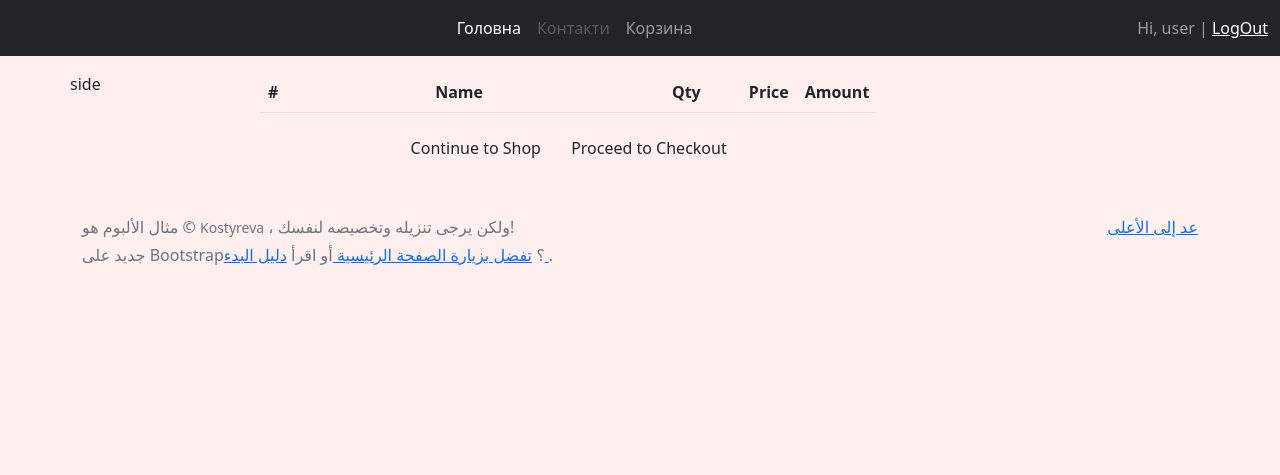
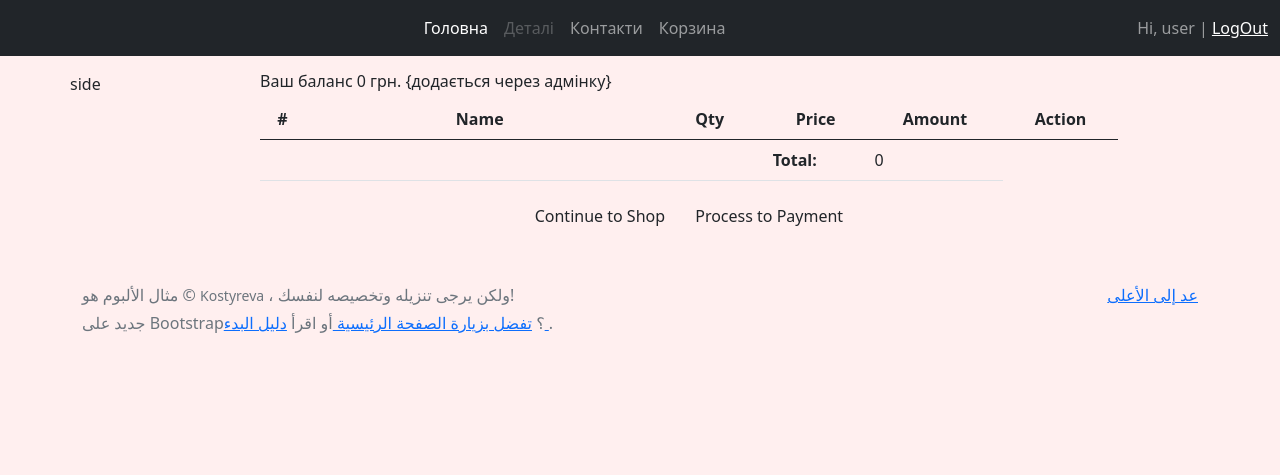
Before and after one commit to Vitalikys/web_store, a Django app: page /cart/ in a window 1280 px wide. Shown: the top 475 px of the page. Run offline with Django 4.2, Linux system fonts and the light colour scheme; a user stored in the database is signed in; data comes from the database, SQL or seed files in the repository; both versions use the stored data as it was after the commit; lists and menus that the app fills with data are empty; parts of the project's set-up code (start-up, migrations or seed data) failed here and were passed over; some libraries are stand-ins or nearby versions.

Commit message:
creating cart

```diff
--- a/shop/models.py
+++ b/shop/models.py
@@ -2,7 +2,7 @@ from decimal import Decimal
 
 from django.contrib.auth.models import User
 from django.contrib.contenttypes.fields import GenericRelation
-from django.db import models
+from django.db import models, transaction
 
 # Create your models here.
 from django.db.models import Sum
@@ -145,6 +145,7 @@ class Order(models.Model):
         if items and self.status == Order.STATUS_CART:
             self.status = Order.STATUS_WAITING_FOR_PAYMENT
             self.save()
+            auto_payment_unpaid_orders(self.user)
 
 
 '''
@@ -158,6 +159,7 @@ class OrderItem(models.Model):
     price = models.DecimalField(max_digits=20, decimal_places=2)
     discount = models.DecimalField(max_digits=20, decimal_places=2, default=0)
 
+    # objects = models.Manager() якщо помилка нема objects
     class Meta:
         ordering = ['pk']
 
@@ -168,7 +170,22 @@ class OrderItem(models.Model):
     def amount(self):
         return self.quantity * (self.price - self.discount)
 
+    def remove(self, book):
+        book_id = str(book.id)
+        if book_id in self.product:
+            del self.product[book_id]
+            self.save()
 
+@transaction.atomic() # контроль щоб все пройшло або нічого
+def auto_payment_unpaid_orders(user: User):
+    unpaid_orders = Order.objects.filter(user = user, status=Order.STATUS_WAITING_FOR_PAYMENT)
+    for order in unpaid_orders:
+        if Payment.get_balance(user) < order.amount:
+            break
+        order.payment = Payment.objects.all().last()
+        order.status = Order.STATUS_PAID
+        order.save()
+        Payment.objects.create(user=user, amount=-order.amount)
 @receiver(post_save, sender=OrderItem)
 def recalculate_order_amount_after_save(sender, instance, **kwargs):
     order = instance.order
@@ -181,3 +198,8 @@ def recalculate_order_amount_after_delete(sender, instance, **kwargs):
     order = instance.order
     order.amount = order.get_amount()
     order.delete()
+
+@receiver(post_delete, sender=Payment)
+def auto_pay(sender, instance, **kwargs):
+    user = instance.user
+    auto_payment_unpaid_orders(user)
--- a/shop/templates/shop/cart.html
+++ b/shop/templates/shop/cart.html
@@ -2,7 +2,8 @@
 
 {% block card_items_container %}
     <div class="row">
-        <div class="col-sm-8">
+        <div class="col-sm-11">
+            <h6>Ваш баланс {{ my_balance }} грн. {додається через адмінку}</h6>
             <div class="cart_info">
                 <table class="table table-hover">
                     <thead class="text-center">
@@ -12,6 +13,7 @@
                         <th scope="col" style="width: 110px">Qty</th>
                         <th scope="col">Price</th>
                         <th scope="col">Amount</th>
+                        <th>Action</th>
                     </tr>
                     </thead>
                     {% for item in items %}
@@ -23,19 +25,32 @@
                                                              style="width: 50px"></td>
                             <td> {{ item.price }} </td>
                             <td>  {{ item.amount }}</td>
+                            <td>
+                                <form method="post" action="{% url 'cart_delete_item' item.pk %}">
+                                    {% csrf_token %}
+                                    <button type="submit" style="color: blue"><u>delete</u></button>
+                                </form>
+                            </td>
+                            <td><a href="{% url 'cart_delete_item_2' item.pk %}" class="btn btn-danger"><i
+                                    class="fa fa-trash-o">X</i></a></td>
                         </tr>
+                    {% endfor %}
 
-                    {% endfor %}
+                    <tr>
+                        <td></td>
+                        <td></td>
+                        <td></td>
+                        <td><b>Total: </b></td>
+                        <td>{{ cart.amount }}</td>
+                    </tr>
                     </tbody>
                 </table>
+
                 <div class="continue_or_next text-center">
-                    <a href="" class="btn _to_shope">Continue to Shop</a>
-                    <a href="" class="btn _to_continue">Proceed to Checkout</a>
+                    <a href="{% url 'list_items' %}" class="btn _to_shope">Continue to Shop</a>
+                    <a href="{% url 'make_order' %}" class="btn _to_continue">Process to Payment</a>
                 </div>
             </div>
         </div>
-        <div class="col-sm-4" id="abc">
-
-        </div>
     </div>
 {% endblock %}
--- a/shop/templates/shop/list_items.html
+++ b/shop/templates/shop/list_items.html
@@ -28,12 +28,13 @@
                                     {% endif %}
                                 </div>
                             </div>
+                        <h5>Ціна:{{ book.price }}грн.</h5>
                             <p class="card-text">{{ book.description |truncatewords:20}} This content is a little bit longer.</p>
                             <form method="post" action="{% url 'add_item_to_cart' book.pk %}">
                                 {% csrf_token %}
 
                                 <label class="form-label" for="id_quantity">кількість:</label>
-                                <input style="size: 20px" type="number" name="quantity" value="1" min="1" required id="id_quantity">
+                                <input style="width: 55px" type="number" name="quantity" value="1" min="1" required id="id_quantity">
 
                                 <div class="d-flex justify-content-between align-items-center">
                                     <div class="btn-group">
--- a/shop/urls.py
+++ b/shop/urls.py
@@ -9,6 +9,9 @@ urlpatterns = [
     path('detail/<int:pk>/', BookDetail.as_view(), name='book_detail_url'),
     path('cart/', views.cart_view, name='cart_url'),
     path('add-item-to-cart/<int:pk>', views.add_item_to_cart, name = 'add_item_to_cart'),
-
+    path('abot/', about , name = 'about_url'),
+    path('delete_item/<int:pk>', views.CartDeleteItem.as_view(), name='cart_delete_item'),
+    path('delete_item_2/<int:pk>', cart_remove, name='cart_delete_item_2'),
+    path('make-order/', views.make_order, name='make_order'),
 
 ]
--- a/shop/views.py
+++ b/shop/views.py
@@ -27,9 +27,11 @@ class BookDetail(HitCountDetailView):
 
 @login_required(login_url=reverse_lazy('login'))
 def cart_view(request):
+    my_balance  = Payment.get_balance(request.user)
     cart = Order.get_cart(request.user)
     items = cart.orderitem_set.all()
     context = {
+        'my_balance':my_balance,
         'cart': cart,
         'items': items,
     }
@@ -49,19 +51,40 @@ def add_item_to_cart(request, pk):
                                           quantity=quantity,
                                           price=product.price)
                 cart.save()
-                return redirect('cart_url')
+                return redirect('list_items')
         else:
             pass
     return redirect('list_items')
 
+# DoesNotExist at /delete_item/9  #ERROR Order matching query does not exist.
 @method_decorator(login_required, name='dispatch')
 class CartDeleteItem(DeleteView):
     model = OrderItem
     template_name = 'shop/cart.html'
-    success_url = reverse_lazy('cart_view')
+    success_url = reverse_lazy('cart_url')
 
     # Проверка доступа
     def get_queryset(self):
         qs = super().get_queryset()
         qs.filter(order__user=self.request.user)
         return qs
+
+# спроба №2  . не працює    type object 'OrderItem' has no attribute 'object'
+# def cart_remove(request, pk):
+#     cart = OrderItem(request)
+#     book = get_object_or_404(Books, id=pk)
+#     cart.remove(book)
+#     return redirect('cart_url')
+def cart_remove(request, pk):
+    order = OrderItem.objects.get(id=pk)
+    order.delete()
+    return redirect('cart_url')
+
+@login_required(login_url=reverse_lazy('login'))
+def make_order(request):
+    cart = Order.get_cart(request.user)
+    cart.make_order()
+    return redirect('cart_url')
+
+def about(request):
+    return render(request, 'shop/about.html')
--- a/templates/index.html
+++ b/templates/index.html
@@ -33,7 +33,10 @@
                 </li>
 
                 <li class="nav-item">
-                    <a class="nav-link disabled">Контакти</a>
+                    <a class="nav-link disabled">Деталі</a>
+                </li>
+                <li class="nav-item">
+                    <a class="nav-link" href="{% url 'about_url' %}">Контакти</a>
                 </li>
                 <li class="nav-item">
                     <a class="nav-link" href="{% url 'cart_url' %}">Корзина</a>
```
Also changed, not shown: shop/templates/shop/about.html (added, +29 -0 lines), db.sqlite3.
